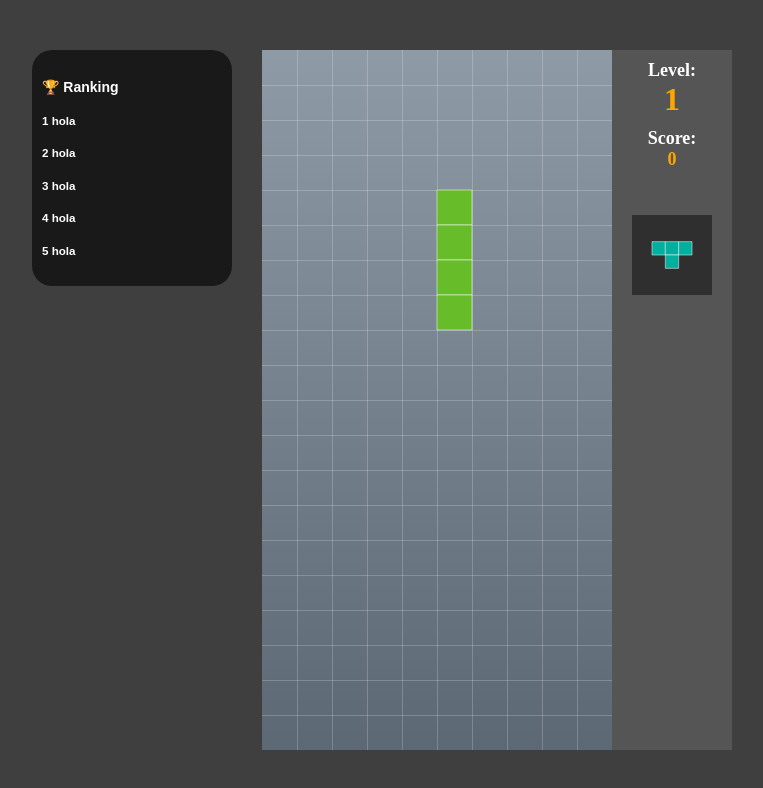
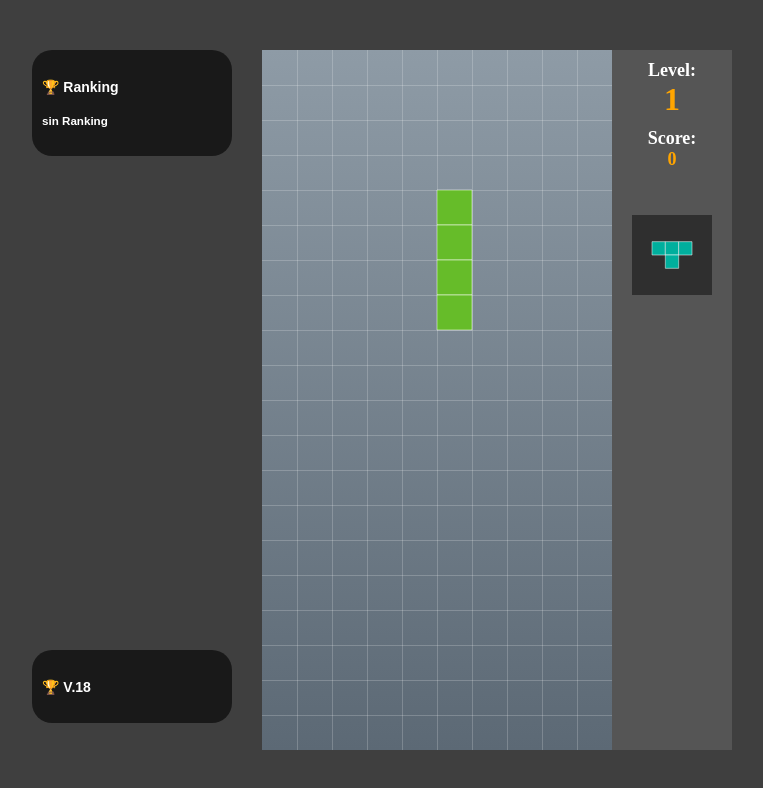
Before and after one commit to Juanlix/Tetris-remaster, a plain HTML site: page Tetris-master/index.html in a window 1280 px wide. Both pictures are taken after typing "Sample" into the empty fields and a click on the button "Comenzar Juego". Shown: the whole page, without its empty margins (143-906 px from the left). Drawn offline with Linux system fonts and the light colour scheme.

Commit message:
arreglando problemas 1

```diff
--- a/Tetris-master/css/styles.css
+++ b/Tetris-master/css/styles.css
@@ -28,6 +28,18 @@ body{
 
 #rankingBox{position: absolute;
     top: px;
+    right: 500px;
+    width: 180px;
+    background: rgba(0,0,0,0.6);
+    color: white;
+    font-family: sans-serif;
+    font-size: 14px;
+    padding: 10px;
+    border-radius: 20px;
+}
+
+#version{position: absolute;
+    top: 600px;
     right: 500px;
     width: 180px;
     background: rgba(0,0,0,0.6);
--- a/Tetris-master/index.html
+++ b/Tetris-master/index.html
@@ -35,14 +35,15 @@
 		</div>
 	</div>
     <div id="rankingBox">
-  <h4>🏆 Ranking</h4>
-  <h5><b>1 </b>hola</h5>
-  <h5><b>2 </b>hola</h5>
-  <h5><b>3 </b>hola</h5>
-  <h5><b>4 </b>hola</h5>
-  <h5><b>5 </b>hola</h5>
+        <h4>🏆 Ranking</h4>
+         <h5><b>sin Ranking</b></h5>
+   </div>
+   <div id="version">
+     <h4>🏆 V.18</h4>
+    </div>
+i
+</div>
 
-</div>
 
 </body>
 <script> if ('serviceWorker' in navigator){
--- a/Tetris-master/sw.js
+++ b/Tetris-master/sw.js
@@ -15,4 +15,5 @@ self.addEventListener('install', async (event) => {
     caches.open(CACHE)
       .then((cache) => cache.add(urlsToCache))
   );
+
 });
```
Also changed, not shown: Tetris-master/src/main.js (+5 -5 lines).
